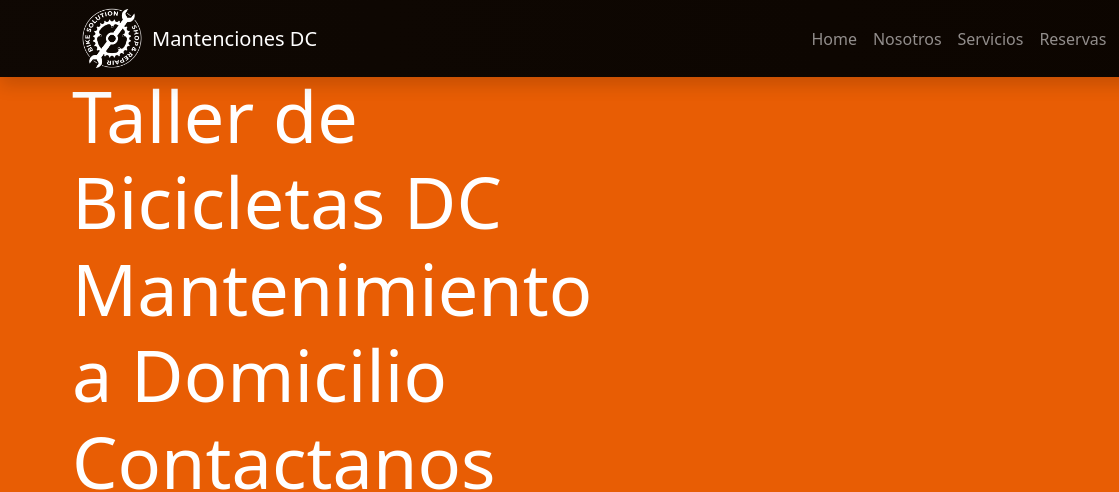
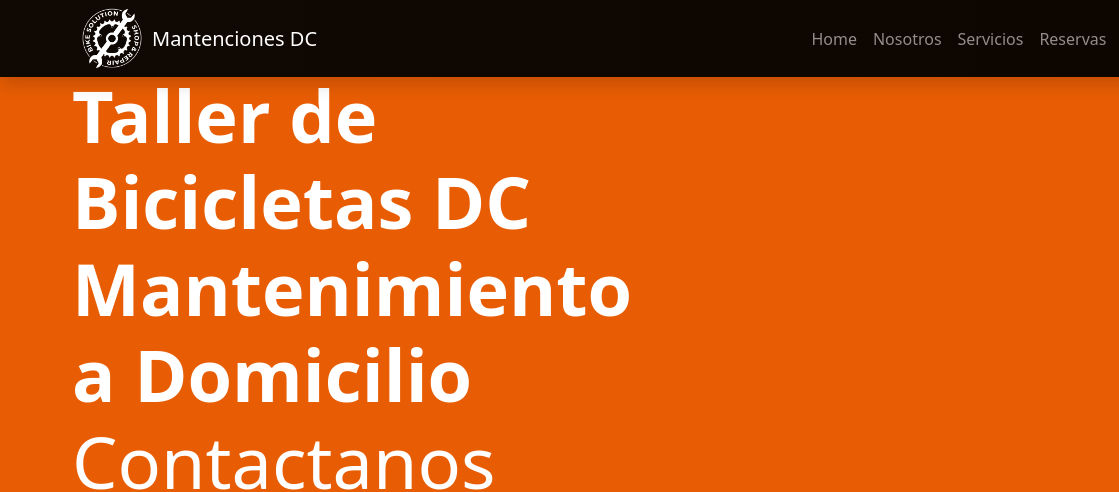
Before and after one commit to Darwincerda20/Javascript_DarwinCerda.EntregaFInal, a plain HTML site: page Contacto.html in a window 1280 px wide. Shown: the top 492 px of the page, 0-1119 px from the left. Drawn offline with nearby package versions, Linux system fonts and the light colour scheme.

Commit message:
2Repositorio

```diff
--- a/Contacto.html
+++ b/Contacto.html
@@ -72,7 +72,7 @@
       <div class="row align-items-center text-white p-5">
         <div class="col-md-6 intros">
           <h1 class="display-2 p-4">
-            <span class="display-2--intro">Taller de Bicicletas DC <br> Mantenimiento a Domicilio</span>
+            <span class="display-2--intro fw-bold">Taller de Bicicletas DC <br> Mantenimiento a Domicilio</span>
             <span class="display-2--description 2h-base ">
               Contactanos
             </span>
```
Also changed, not shown: Nosotros.html (+1 -1 lines), Reservas.html (+1 -1 lines), Servicios.html (+1 -1 lines).
